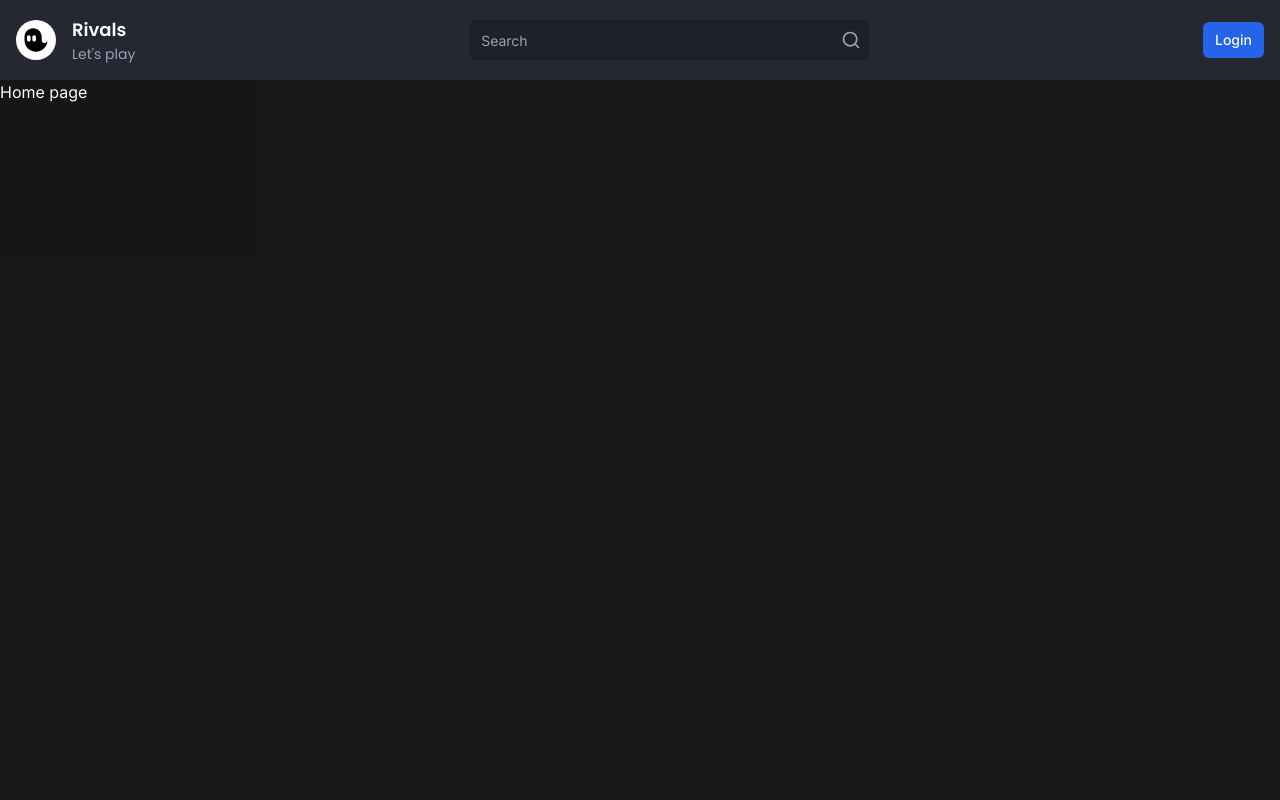
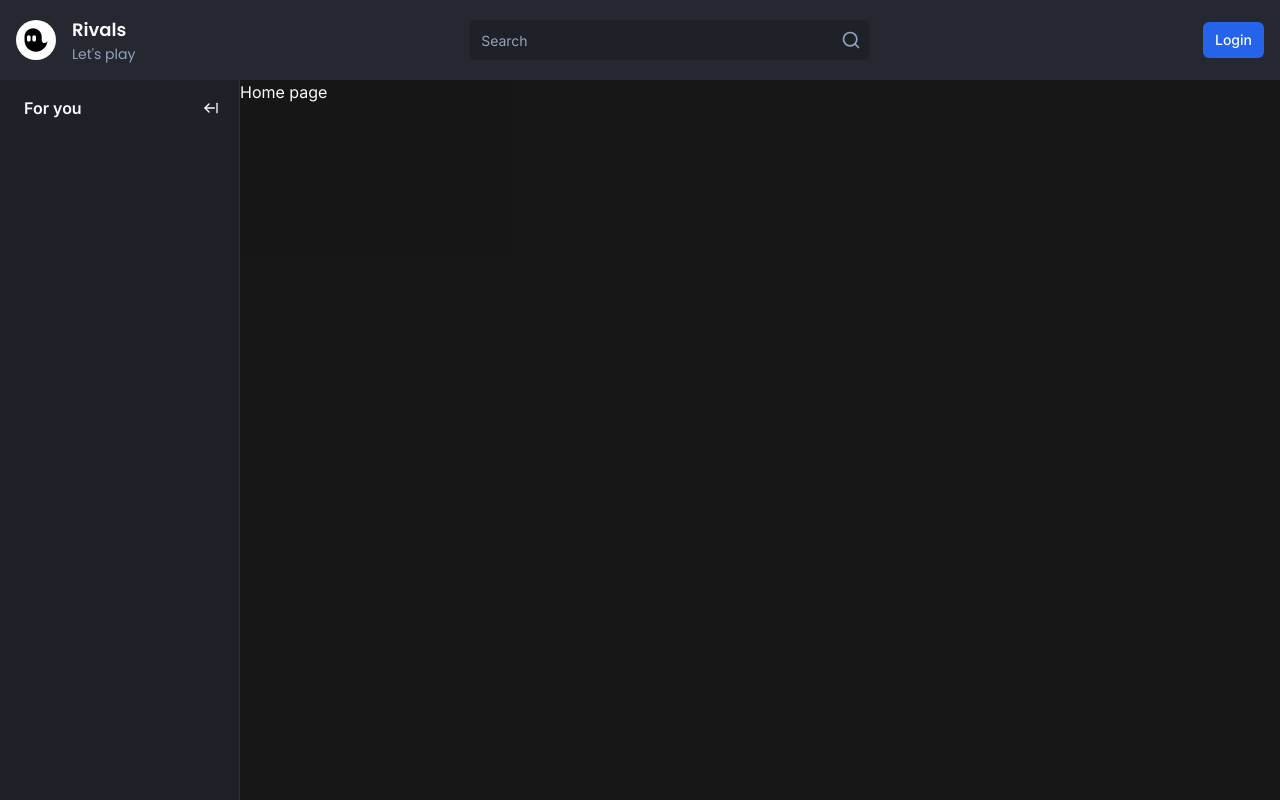
Before and after one commit to solum-the-creator/streaming-app-next14, a Next.js app: page / in a window 1280 px wide. Built offline with nearby package versions, Linux system fonts and the light colour scheme; no server answers.

Commit message:
feat: create a Sidebar structure and add a toggle between collapsed and expanded

```diff
--- /dev/null
+++ b/app/(browse)/_components/container.tsx
@@ -0,0 +1,32 @@
+'use client';
+
+import { useEffect } from 'react';
+import { useMediaQuery } from 'usehooks-ts';
+
+import { cn } from '@/lib/utils';
+import { useSidebar } from '@/store/use-sidebar';
+
+interface ContainerProps {
+  children: React.ReactNode;
+}
+
+export const Container = ({ children }: ContainerProps) => {
+  const matches = useMediaQuery('(max-width: 1024px)');
+  const { collapsed, onCollapse, onExpand } = useSidebar((state) => state);
+
+  useEffect(() => {
+    if (matches) {
+      onCollapse();
+    } else {
+      onExpand();
+    }
+  }, [matches, onCollapse, onExpand]);
+
+  return (
+    <div
+      className={cn('flex-1', collapsed ? 'ml-[70px]' : 'ml-[70px] lg:ml-60')}
+    >
+      {children}
+    </div>
+  );
+};
--- /dev/null
+++ b/app/(browse)/_components/sidebar/index.tsx
@@ -0,0 +1,10 @@
+import { Toggle } from './toggle';
+import { Wrapper } from './wrapper';
+
+export const Sidebar = () => {
+  return (
+    <Wrapper>
+      <Toggle />
+    </Wrapper>
+  );
+};
--- /dev/null
+++ b/app/(browse)/_components/sidebar/toggle.tsx
@@ -0,0 +1,40 @@
+'use client';
+
+import { Hint } from '@/components/hint';
+import { Button } from '@/components/ui/button';
+import { useSidebar } from '@/store/use-sidebar';
+import { ArrowLeftFromLine, ArrowRightFromLine } from 'lucide-react';
+
+export const Toggle = () => {
+  const { collapsed, onCollapse, onExpand } = useSidebar((state) => state);
+
+  const label = collapsed ? 'Expand' : 'Collapse';
+
+  return (
+    <>
+      {collapsed && (
+        <div className='hidden lg:flex w-full items-center justify-center pt-4 mb-4'>
+          <Hint label={label} side='right' asChild>
+            <Button className='h-auto p-2' variant={'ghost'} onClick={onExpand}>
+              <ArrowRightFromLine className='h-4 w-4' />
+            </Button>
+          </Hint>
+        </div>
+      )}
+      {!collapsed && (
+        <div className='p-3 pl-6 mb-2 flex items-center w-full'>
+          <p className='font-semibold text-primary'>For you</p>
+          <Hint label={label} side='right' asChild>
+            <Button
+              className='h-auto p-2 ml-auto'
+              variant={'ghost'}
+              onClick={onCollapse}
+            >
+              <ArrowLeftFromLine className='h-4 w-4' />
+            </Button>
+          </Hint>
+        </div>
+      )}
+    </>
+  );
+};
--- /dev/null
+++ b/app/(browse)/_components/sidebar/wrapper.tsx
@@ -0,0 +1,23 @@
+'use client';
+
+import { cn } from '@/lib/utils';
+import { useSidebar } from '@/store/use-sidebar';
+
+interface WrapperProps {
+  children: React.ReactNode;
+}
+
+export const Wrapper = ({ children }: WrapperProps) => {
+  const { collapsed } = useSidebar((state) => state);
+
+  return (
+    <aside
+      className={cn(
+        'fixed left-0 flex flex-col w-60 h-full bg-background border-r border-[#2D2E35] z-50',
+        collapsed && 'w-[70px]'
+      )}
+    >
+      {children}
+    </aside>
+  );
+};
--- a/app/(browse)/layout.tsx
+++ b/app/(browse)/layout.tsx
@@ -1,10 +1,15 @@
+import { Container } from './_components/container';
 import { Navbar } from './_components/navbar';
+import { Sidebar } from './_components/sidebar';
 
 const BrowseLayout = ({ children }: { children: React.ReactNode }) => {
   return (
     <>
       <Navbar />
-      <div className='flex h-full pt-20'>{children}</div>
+      <div className='flex h-full pt-20'>
+        <Sidebar />
+        <Container>{children}</Container>
+      </div>
     </>
   );
 };
--- /dev/null
+++ b/components/hint.tsx
@@ -0,0 +1,31 @@
+import {
+  Tooltip,
+  TooltipContent,
+  TooltipProvider,
+  TooltipTrigger,
+} from '@/components/ui/tooltip';
+
+interface HintProps {
+  label: string;
+  children: React.ReactNode;
+  asChild?: boolean;
+  side?: 'top' | 'bottom' | 'left' | 'right';
+  align?: 'start' | 'center' | 'end';
+}
+
+export const Hint = ({ children, label, align, asChild, side }: HintProps) => {
+  return (
+    <TooltipProvider>
+      <Tooltip delayDuration={300}>
+        <TooltipTrigger asChild={asChild}>{children}</TooltipTrigger>
+        <TooltipContent
+          className='text-black bg-white'
+          side={side}
+          align={align}
+        >
+          <p className='font-semibold'>{label}</p>
+        </TooltipContent>
+      </Tooltip>
+    </TooltipProvider>
+  );
+};
--- /dev/null
+++ b/components/ui/tooltip.tsx
@@ -0,0 +1,30 @@
+"use client"
+
+import * as React from "react"
+import * as TooltipPrimitive from "@radix-ui/react-tooltip"
+
+import { cn } from "@/lib/utils"
+
+const TooltipProvider = TooltipPrimitive.Provider
+
+const Tooltip = TooltipPrimitive.Root
+
+const TooltipTrigger = TooltipPrimitive.Trigger
+
+const TooltipContent = React.forwardRef<
+  React.ElementRef<typeof TooltipPrimitive.Content>,
+  React.ComponentPropsWithoutRef<typeof TooltipPrimitive.Content>
+>(({ className, sideOffset = 4, ...props }, ref) => (
+  <TooltipPrimitive.Content
+    ref={ref}
+    sideOffset={sideOffset}
+    className={cn(
+      "z-50 overflow-hidden rounded-md border bg-popover px-3 py-1.5 text-sm text-popover-foreground shadow-md animate-in fade-in-0 zoom-in-95 data-[state=closed]:animate-out data-[state=closed]:fade-out-0 data-[state=closed]:zoom-out-95 data-[side=bottom]:slide-in-from-top-2 data-[side=left]:slide-in-from-right-2 data-[side=right]:slide-in-from-left-2 data-[side=top]:slide-in-from-bottom-2",
+      className
+    )}
+    {...props}
+  />
+))
+TooltipContent.displayName = TooltipPrimitive.Content.displayName
+
+export { Tooltip, TooltipTrigger, TooltipContent, TooltipProvider }
--- a/package.json
+++ b/package.json
@@ -13,6 +13,7 @@
     "@clerk/themes": "^1.7.9",
     "@prisma/client": "^5.8.1",
     "@radix-ui/react-slot": "^1.0.2",
+    "@radix-ui/react-tooltip": "^1.0.7",
     "class-variance-authority": "^0.7.0",
     "clsx": "^2.1.0",
     "lucide-react": "^0.308.0",
@@ -23,7 +24,9 @@
     "react-dom": "^18",
     "svix": "^1.15.0",
     "tailwind-merge": "^2.2.0",
-    "tailwindcss-animate": "^1.0.7"
+    "tailwindcss-animate": "^1.0.7",
+    "usehooks-ts": "^2.9.5",
+    "zustand": "^4.4.7"
   },
   "devDependencies": {
     "@types/node": "^20",
--- /dev/null
+++ b/store/use-sidebar.ts
@@ -0,0 +1,13 @@
+import { create } from 'zustand';
+
+interface SidebarStore {
+  collapsed: boolean;
+  onExpand: () => void;
+  onCollapse: () => void;
+}
+
+export const useSidebar = create<SidebarStore>((set) => ({
+  collapsed: false,
+  onExpand: () => set(() => ({ collapsed: false })),
+  onCollapse: () => set(() => ({ collapsed: true })),
+}));
```
Also changed, not shown: 1 other file (tests, documents, lock files or other folders).
